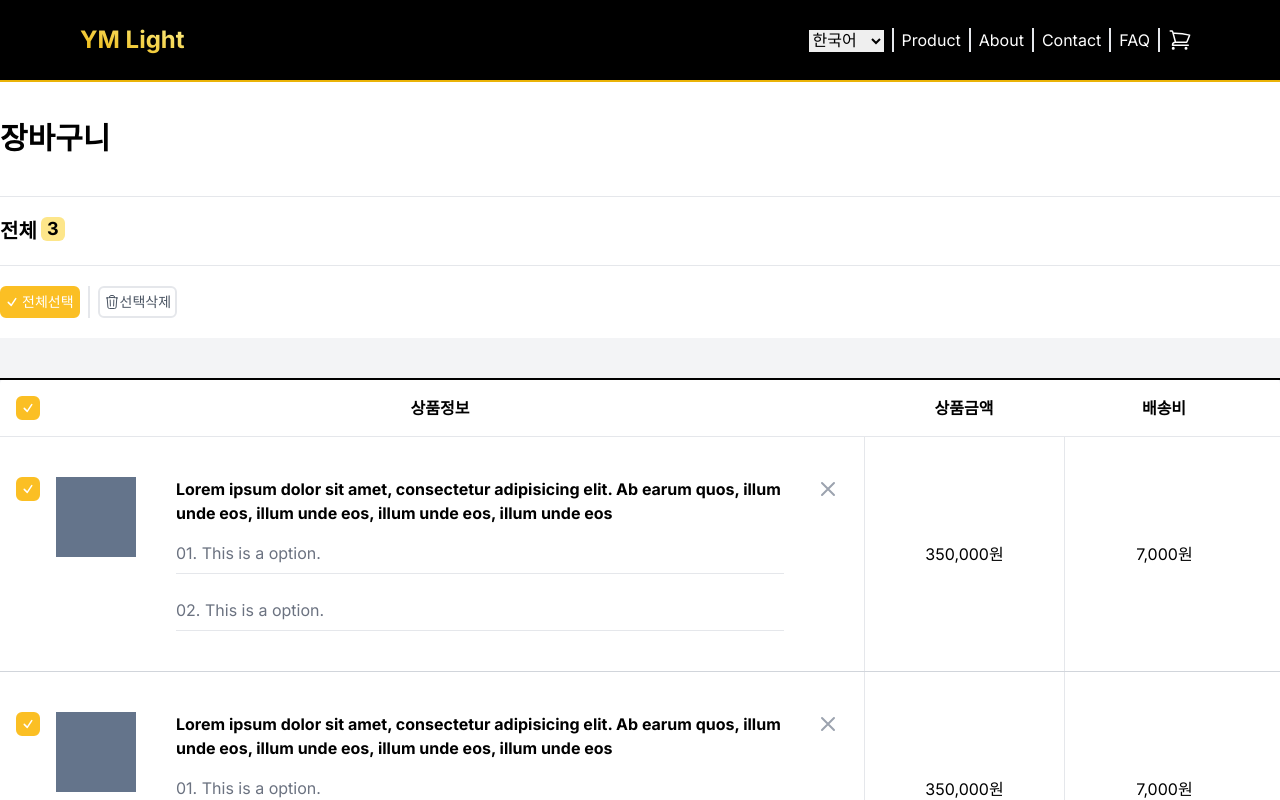
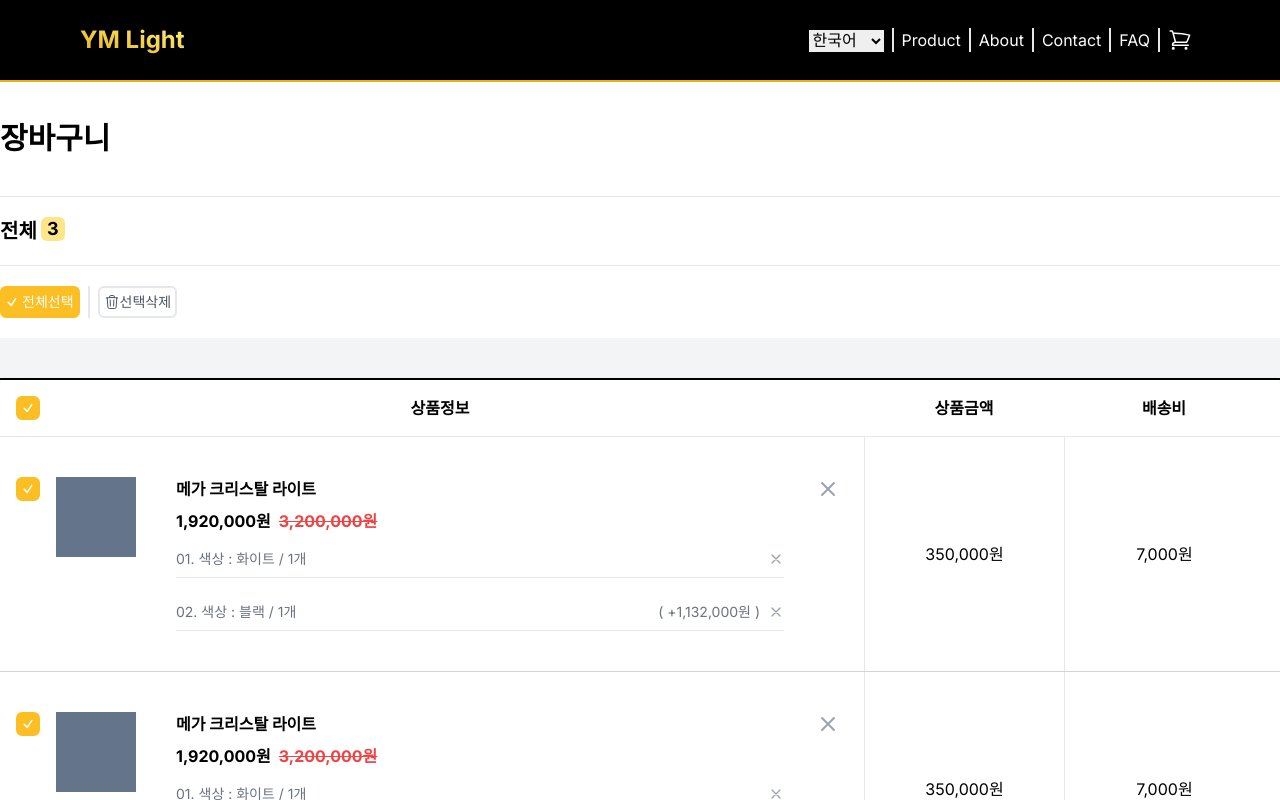
Before and after one commit to bakhanx/ym-light, a Next.js app: page /cart in a window 1280 px wide. Shown: the top 800 px of the page. Built offline with nearby package versions, Linux system fonts and the light colour scheme.

Commit message:
레이아웃 수정

```diff
--- a/src/app/(content)/cart/_components.tsx/products.tsx
+++ b/src/app/(content)/cart/_components.tsx/products.tsx
@@ -12,7 +12,6 @@ const Products = () => {
     <div className="flex pl-4">
       <div className="flex justify-center divide-x-[1px]">
         <div className="relative flex w-[848px] p-10">
-
           <button
             className={cls(
               isSelectAllClick
@@ -42,15 +41,64 @@ const Products = () => {
             <div className="h-20 w-20 bg-slate-500"></div>
           </div>
 
-          <div className="flex flex-col px-10 ">
-            <strong>
-              Lorem ipsum dolor sit amet, consectetur adipisicing elit. Ab earum
-              quos, illum unde eos, illum unde eos, illum unde eos, illum unde
-              eos
+          <div className="flex w-full flex-col px-10">
+            <strong className="flex flex-col gap-y-2">
+              <p>메가 크리스탈 라이트</p>
+              <p className="flex gap-x-2">
+                <span>1,920,000원</span>
+                <span className="text-red-500 line-through">3,200,000원</span>
+              </p>
             </strong>
-            <ul className="flex flex-col gap-y-4 pt-2 text-gray-500 [&>li]:border-b-[1px] [&>li]:py-2">
-              <li>01. This is a option.</li>
-              <li>02. This is a option.</li>
+
+            <ul className="flex flex-col gap-y-4 pt-2 text-gray-500 [&>li]:border-b-[1px] [&>li]:py-2 [&>li]:text-sm">
+              <li className="">
+                <div className="flex justify-between">
+                  <span>01. 색상 : 화이트 / 1개</span>
+                  <div className="flex items-center gap-x-2">
+
+                    <button className=" text-gray-400">
+                      <svg
+                        xmlns="http://www.w3.org/2000/svg"
+                        fill="none"
+                        viewBox="0 0 24 24"
+                        strokeWidth={2}
+                        stroke="currentColor"
+                        className="h-4 w-4"
+                      >
+                        <path
+                          strokeLinecap="round"
+                          strokeLinejoin="round"
+                          d="M6 18 18 6M6 6l12 12"
+                        />
+                      </svg>
+                    </button>
+                  </div>
+                </div>
+              </li>
+              <li>
+                <div className="flex justify-between">
+                  <span>02. 색상 : 블랙 / 1개</span>
+                  <div className="flex items-center gap-x-2">
+                    <span> ( +1,132,000원 )</span>
+                    <button className=" text-gray-400">
+                      <svg
+                        xmlns="http://www.w3.org/2000/svg"
+                        fill="none"
+                        viewBox="0 0 24 24"
+                        strokeWidth={2}
+                        stroke="currentColor"
+                        className="h-4 w-4"
+                      >
+                        <path
+                          strokeLinecap="round"
+                          strokeLinejoin="round"
+                          d="M6 18 18 6M6 6l12 12"
+                        />
+                      </svg>
+                    </button>
+                  </div>
+                </div>
+              </li>
             </ul>
           </div>
 
```
